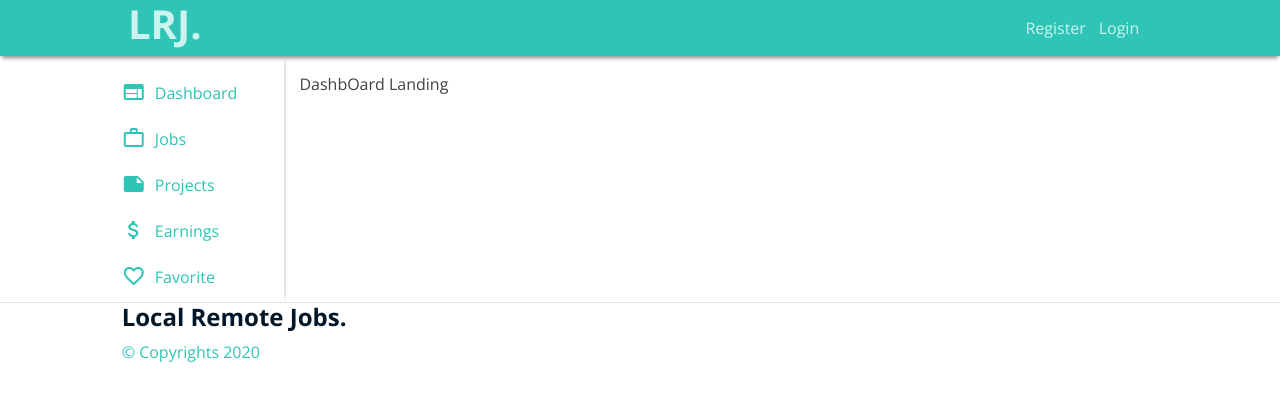
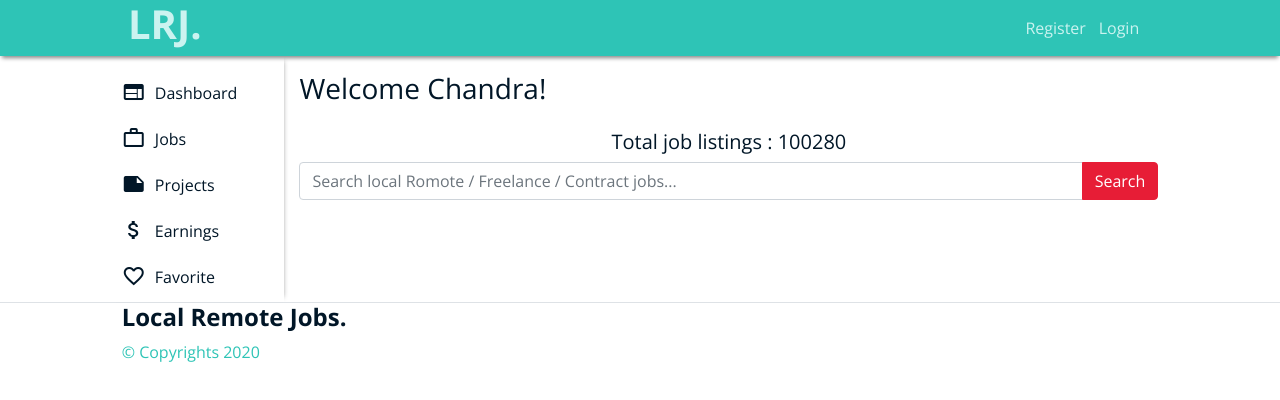
Before and after one commit to cklf537/LRJ, a React (Create React App) app in the folder local-remote-jobs/: page /dashboard in a window 1280 px wide. Shown: the top 400 px of the page. Built offline with nearby package versions, Linux system fonts and the light colour scheme.

Commit message:
Search Component created and integrated with Landing & Search component

```diff
--- a/local-remote-jobs/src/Components/Dashboard/dashboardHome.js
+++ b/local-remote-jobs/src/Components/Dashboard/dashboardHome.js
@@ -1,10 +1,14 @@
 import React, { Component } from "react";
+import Search  from "../search/search";
 
-class DashboardHome extends Component{
+class DashboardHome extends Component {
 
-    render(){
-        return(
-            <p>DashbOard Landing</p>
+    render() {
+        return (
+            <React.Fragment>
+                <h3 className="pb-2">Welcome Chandra!</h3>
+                <Search />
+            </React.Fragment>
         );
     }
 }
--- a/local-remote-jobs/src/Components/Dashboard/jobs.js
+++ b/local-remote-jobs/src/Components/Dashboard/jobs.js
@@ -1,7 +1,8 @@
 import React, { Component } from "react";
 import axios from "axios";
-import { Spinner, Card } from "react-bootstrap";
+import { Spinner, Card, Row, Col } from "react-bootstrap";
 import { Link } from "react-router-dom";
+import Search from "../search/search";
 
 class Jobs extends Component {
     state = {
@@ -29,17 +30,18 @@ class Jobs extends Component {
             projects.map((project, index) => {
                 if (index !== 0) {
                     return (
-                        <Card style={{ display: 'flex', flexDirection: 'row', flex: 1 }} key={project.id} className="mt-2 mb-2">
-                            <Card.Body >
-                                <img src={project.company_logo} alt={project.company} style={{ width: '10%' }} />
+                        <Row className="ml-2 mr-2 mb-4">
+                            <Col xs={2} className="p-2">
+                                <img src={project.company_logo} alt={project.company} style={{ width: '50%' }} />
+                            </Col>
+                            <Col className="border-bottom p-2">
                                 <Card.Title><Link to={`/dashboard/${project.id}`}>{project.company}</Link></Card.Title>
                                 <Card.Subtitle className="mb-2 text-muted">{project.position}</Card.Subtitle>
                                 <Card.Text>
                                     {project.description}
                                 </Card.Text>
-                            </Card.Body>
-                        </Card>
-
+                            </Col>
+                        </Row>
                     );
                 }
             })
@@ -49,7 +51,8 @@ class Jobs extends Component {
 
         return (
             <React.Fragment>
-                <h3>Jobs</h3>
+                <h3 className="pb-2">Jobs</h3>
+                <Search />
                 {postList}
             </React.Fragment>
         );
--- a/local-remote-jobs/src/Components/Dashboard/routing/dashboardNavigation.css
+++ b/local-remote-jobs/src/Components/Dashboard/routing/dashboardNavigation.css
@@ -17,10 +17,12 @@
 }
 
 .dashboard-nav{
-    color:#2EC4B6 !important;
+    /* color:#2EC4B6 !important; */
+    color:#011627 !important;
 }
 .dashboard-nav:hover{
-    color:#e71d36 !important;
+    /* color:#e71d36 !important; */
+    color:#2EC4B6 !important;
 }
 .nav-border-color a:hover{
     text-decoration: none;
--- a/local-remote-jobs/src/Components/header.css
+++ b/local-remote-jobs/src/Components/header.css
@@ -1,6 +1,7 @@
 
 .lrj-header-bg{
     background-color: #2EC4B6;
+    /* background-color: #ff9f1c; */
     /* background-color: #e71d36; */
     color: #cbf3f0 !important;
     box-shadow: 0 4px 4px -2px #888;
--- /dev/null
+++ b/local-remote-jobs/src/Components/landing.css
@@ -0,0 +1,8 @@
+.search-tag-line h2{
+    font-family: 'Roboto Slab', serif !important;
+    font-weight: 400 !important;
+    font-size: 2.5rem !important;
+    text-align: center;
+    margin-top: 1rem;
+    margin-bottom: 0.5rem;;
+}
--- a/local-remote-jobs/src/Components/landing.js
+++ b/local-remote-jobs/src/Components/landing.js
@@ -1,10 +1,18 @@
 import React, { Component } from 'react';
-import { Col, Card, Row, Button} from "react-bootstrap";
+import { Col, Card, Row, Button } from "react-bootstrap";
+import Search from "../Components/search/search";
+import './landing.css';
 
 class Landing extends Component {
   render() {
     return (
-            <Col>
+      <Col className="pt-3">
+      <Row>
+        <Col className="search-tag-line">
+        <h2 >Search for your "Local Remote Job."</h2>
+        <Search />
+        </Col>
+      </Row>
         <Row>
           <Col><Card style={{ width: '15rem' }}>
             <Card.Img variant="top" />
@@ -51,6 +59,7 @@ class Landing extends Component {
             </Card.Body>
           </Card></Col>
         </Row>
+
       </Col>
     );
   }
--- /dev/null
+++ b/local-remote-jobs/src/Components/search/search.css
@@ -0,0 +1,9 @@
+.search .btn-outline-secondary{
+    background-color: #e71d36 !important;
+    border-color: #e71d36 !important;
+    color:#fff !important;
+}
+
+.search, h6{
+    text-align: center;
+}
--- /dev/null
+++ b/local-remote-jobs/src/Components/search/search.js
@@ -0,0 +1,29 @@
+import React, { Component } from "react";
+import { Card, Form, Button, Row, Col, InputGroup, FormControl } from "react-bootstrap";
+import './search.css'
+
+class Search extends Component {
+    render() {
+        return (
+            <Row>
+                <Col className="search pt-2 pb-2">
+                    <h5>Total job listings : 100280</h5>
+                    <InputGroup className="mb-3" >
+                        <FormControl
+                            placeholder="Search local Romote / Freelance / Contract jobs..."
+                            aria-label="Search local Romote / Freelance / Contract jobs..."
+                            aria-describedby="Global Search Box"
+                            xs={8}
+                        />
+                        <InputGroup.Append>
+                            <Button variant="outline-secondary">Search</Button>
+                        </InputGroup.Append>
+                    </InputGroup>
+                </Col>
+            </Row>
+        );
+    }
+
+}
+
+export default Search;
--- a/local-remote-jobs/src/index.css
+++ b/local-remote-jobs/src/index.css
@@ -12,8 +12,19 @@ h1,h2,h3,h4,h5,h6{
   color:#011627 !important;
 }
 
-.card-body > h1,h2,h3,h4,h5,h6{
+/* .card-body > h1,h3,h4,h5,h6{
   color:#011627 !important;
+} */
+h2{
+  color: #e71d36 !important;
+  font-family: 'Open Sans', sans-serif !important;
+  font-weight: 400 important;
+}
+
+h3{
+  /* color: #011627 !important; */
+  font-weight: 200 !important;
+  /* font-size: 1.2rem !important; */
 }
 
 .btn-primary {
```
Lines whose indentation alone changed are shown as unchanged.
